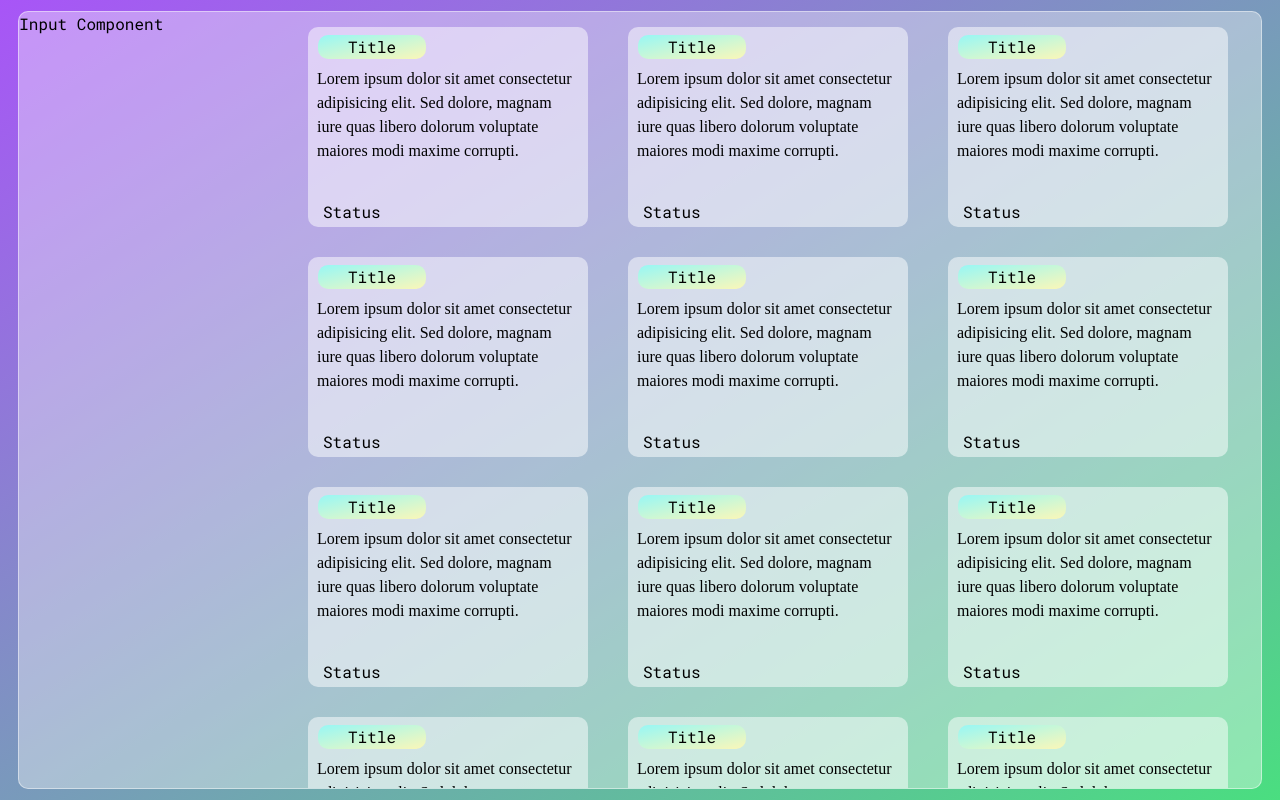
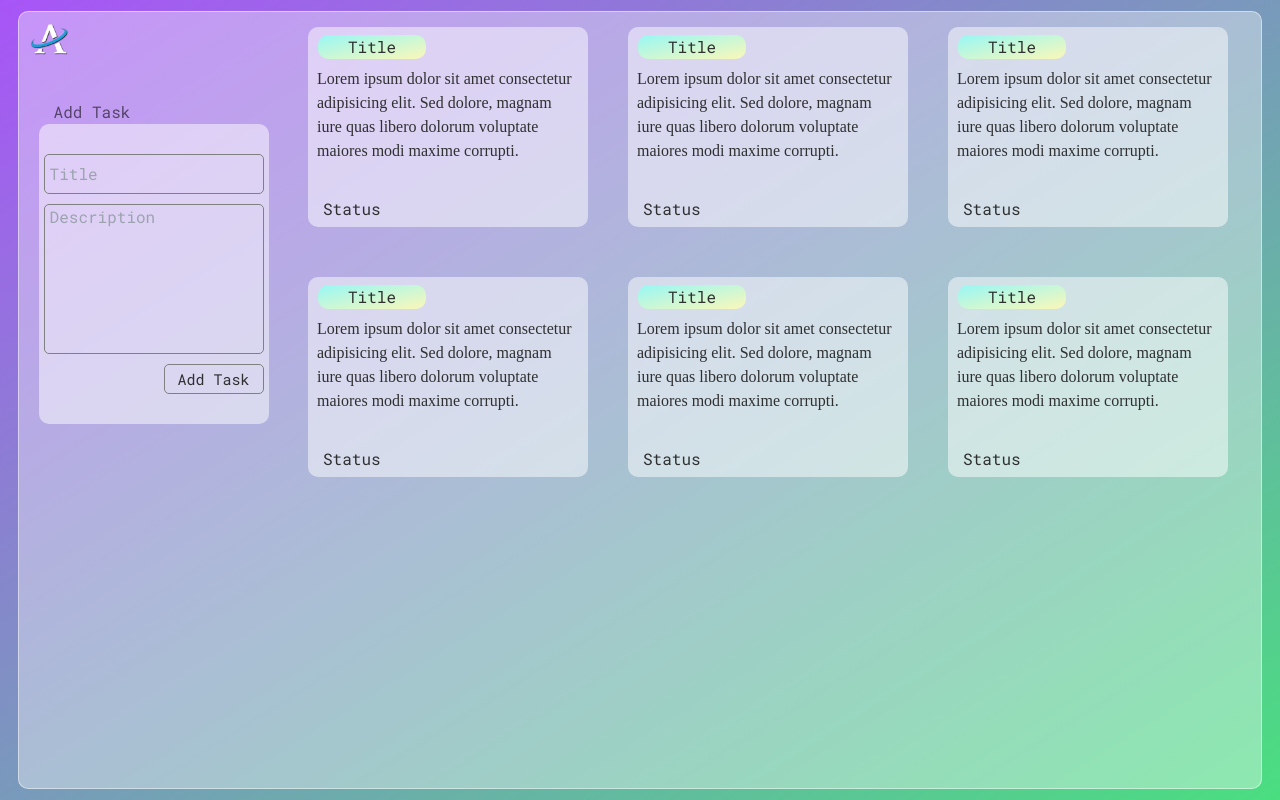
Before and after one commit to Fourthhy/appdev1-task-manager, a React (Vite) app: page / in a window 1280 px wide. Built offline with nearby package versions, Linux system fonts and the light colour scheme; a web font is replaced by a local one.

Commit message:
Created add task component

```diff
--- a/src/App.jsx
+++ b/src/App.jsx
@@ -1,7 +1,7 @@
 import { useState } from 'react'
 import ArchLogo from '/ArchivistLogo.png'
 import TaskBox from './components/TaskBox'
-
+import AddTask from './components/AddTask'
 function App() {
   const [count, setCount] = useState(0)
 
@@ -9,15 +9,18 @@ function App() {
     <div class="h-screen w-screen flex justify-center items-center bg-gradient-to-br from-purple-500 to-green-400 h-screen w-screen">
       <div class="bg-[#ffffff5d] rounded-[10px] border-[1px] border-[#ffffff75] ">
         <div class="h-[97vh] w-[97vw] relative overflow-y-auto overflow-x-hidden ">
+          <div>
+            <img src={ArchLogo} class="h-20 w-20 mt-[-13px] ml-[-10px] absolute"/>
+          </div>
           <div class="grid grid-cols-[21vw,75vw]">
-          Input Component
+            <div>
+              <div class="h-[500px] flex justify-center items-center sticky top-0">
+                <AddTask />
+              </div>
+            </div>
+
+
             <div class="grid grid-cols-[repeat(3,25vw)] grid-rows-auto">
-            <TaskBox />
-            <TaskBox />
-            <TaskBox />
-            <TaskBox />
-            <TaskBox />
-            <TaskBox />
               <TaskBox />
               <TaskBox />
               <TaskBox />
--- /dev/null
+++ b/src/components/AddTask.jsx
@@ -0,0 +1,31 @@
+function AddTask() {
+    return (
+        <>
+            <div class="h-[230px] flex justify-center items-center flex-col text-[#212121ec]">
+
+                <div class="w-[200px] text-[#00000090]">
+                    Add Task
+                </div>
+                <div class="w-[230px] rounded-[10px] group bg-[#ffffff80]">
+                    <form>
+                        <div class="grid grid-cols-auto h-[300px] grid-rows-[40px_150px_30px] gap-[10px] pt-[30px] px-[5px]">
+
+                            <input type="text" name="title" id="title" placeholder="Title" required
+                            class="border-[1px] rounded-[5px] border-[#808080] bg-[#ffffff00] outline-none pl-[5px]" />
+
+                            <textarea name="desc" id="desc" required placeholder="Description"
+                            class="border-[1px] rounded-[5px] border-[#808080] bg-[#ffffff00] outline-none pl-[5px] resize-none"></textarea>
+
+                            <div class="flex justify-end">
+                                <button type="submit"
+                                class="border-[#808080] rounded-[5px] border-[1px] w-[100px] flex justify-center items-center text-[15px]">Add Task</button>
+                            </div>
+                        </div>
+                    </form>
+                </div>
+            </div>
+        </>
+    )
+}
+
+export default AddTask;
--- a/src/components/TaskBox.jsx
+++ b/src/components/TaskBox.jsx
@@ -4,7 +4,7 @@ import { RiDeleteBackLine } from "react-icons/ri";
 function TaskBox() {
     return (
         <>
-            <div class="h-[230px] flex justify-center items-center">
+            <div class="h-[230px] flex justify-center items-center text-[#212121ec]">
 
                 <div class=" w-[280px] rounded-[10px] group bg-[#ffffff80]"> {/* For Border */}
 
@@ -22,7 +22,7 @@ function TaskBox() {
                             Lorem ipsum dolor sit amet consectetur adipisicing elit. Sed dolore, magnam iure quas libero dolorum voluptate maiores modi maxime corrupti.
                         </div>
 
-                        <div class="flex justify-start items-center ml-[15px]">
+                        <div class="flex justify-start items-center ml-[15px] pb-[12px]">
                             <div> Status </div>
                         </div>
                     </div>
--- a/src/index.css
+++ b/src/index.css
@@ -18,5 +18,6 @@
     ::-webkit-scrollbar-thumb {
       background: linear-gradient(to bottom right, #4ade806d, #7928ca7a);
       border-radius: 2px;
+      color: gray
     }
   }
```
Lines whose indentation alone changed are shown as unchanged.
